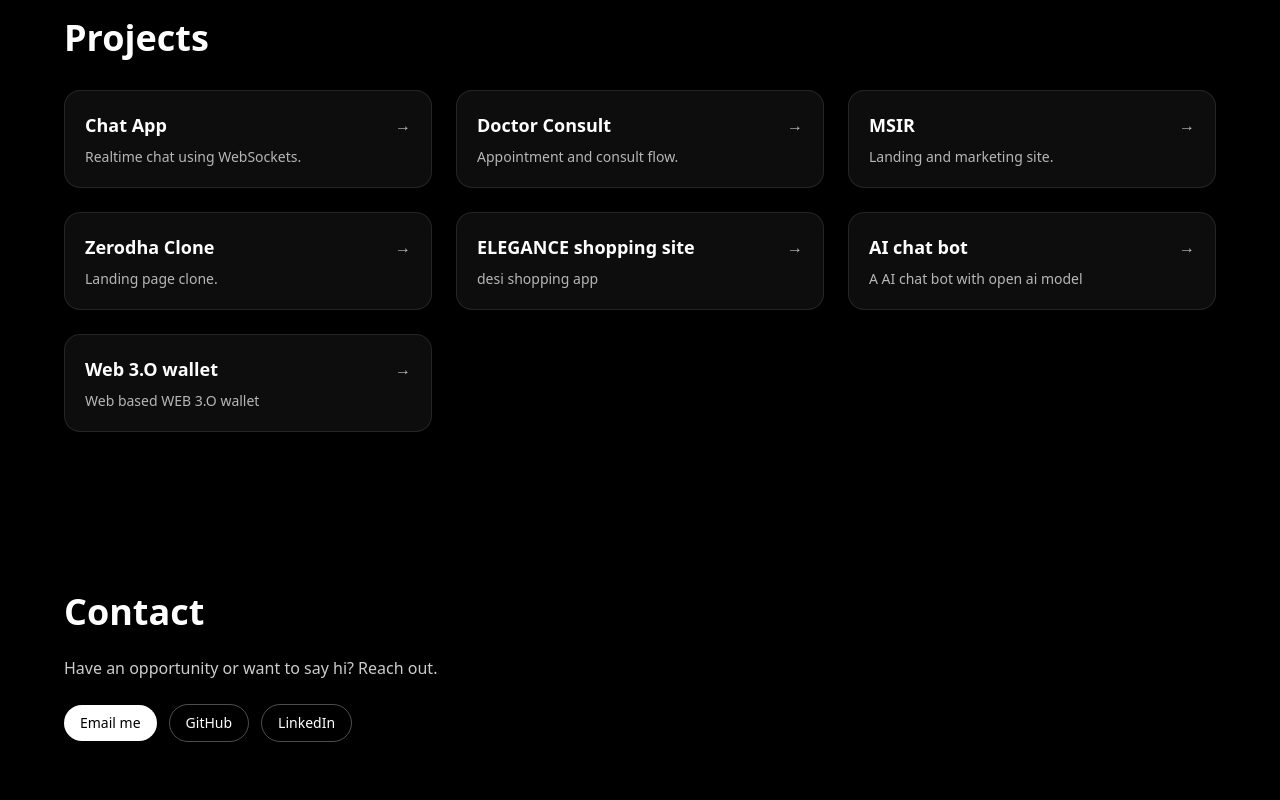
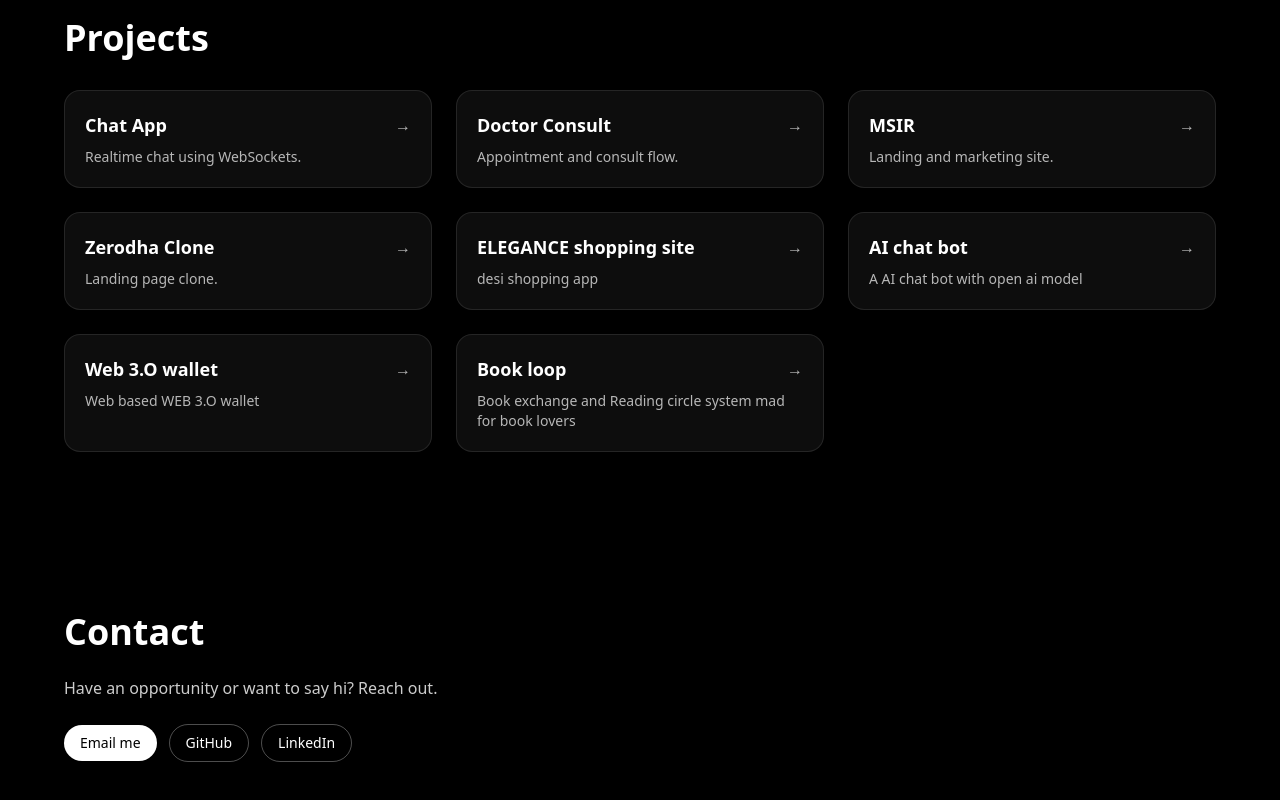
Before and after one commit to saichandra-1/portfilio, a Next.js app: page / in a window 1280 px wide. Shown: the part 1182-1982 px from the top of the page. Built offline with nearby package versions, Linux system fonts and the light colour scheme.

Commit message:
Update project title and description for Book loop
added new project

```diff
--- a/app/components/Projects.tsx
+++ b/app/components/Projects.tsx
@@ -8,6 +8,7 @@ const projects = [
   { title: "ELEGANCE shopping site",href :"https://elegance-langingpage.vercel.app/",desc:"desi shopping app"},
   { title: "AI chat bot ",href :"https://chat-bot-rho-self.vercel.app/",desc:"A AI chat bot with open ai model"},
   { title: "Web 3.O wallet",href :"https://web-based-wallet-theta.vercel.app/",desc:"Web based WEB 3.O wallet"},
+  { title: "Book loop",href :"https://book-loop-dun.vercel.app/",desc:"Book exchange and Reading circle system mad for book lovers"}
 ];
 
 export default function Projects() {
```
